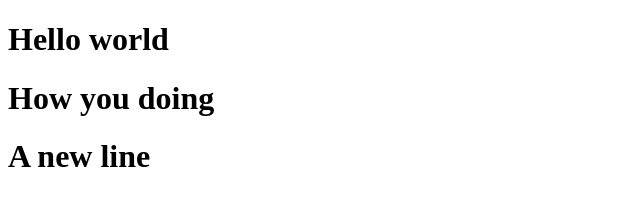
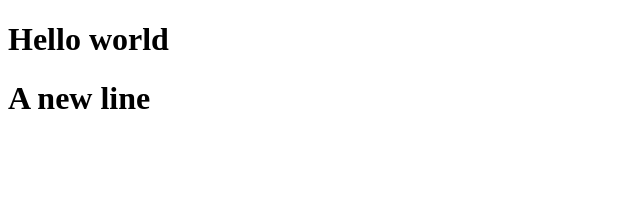
Before and after one commit to sanncooss/SanjarALi, a plain HTML site: page index.html in a window 1280 px wide. Shown: the whole page, without its empty margins (0-640 px from the left). Drawn offline with Linux system fonts and the light colour scheme.

Commit message:
Updated index.html with emergency fix

```diff
--- a/index.html
+++ b/index.html
@@ -8,7 +8,6 @@
 </head>
 <body>
     <h1>Hello world</h1>
-    <h1>How you doing</h1>
     <h1>A new line</h1>
 </body>
 </html>
```
